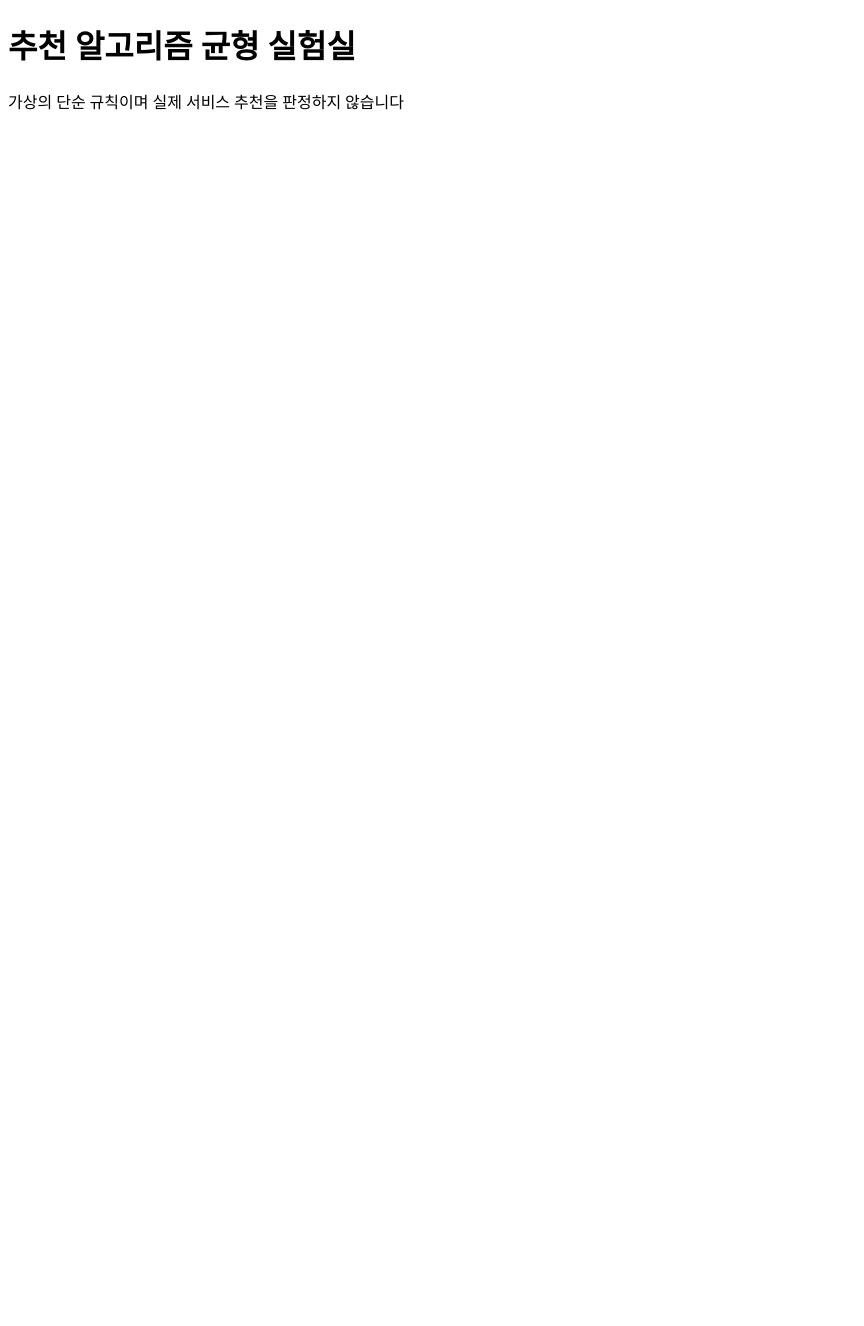
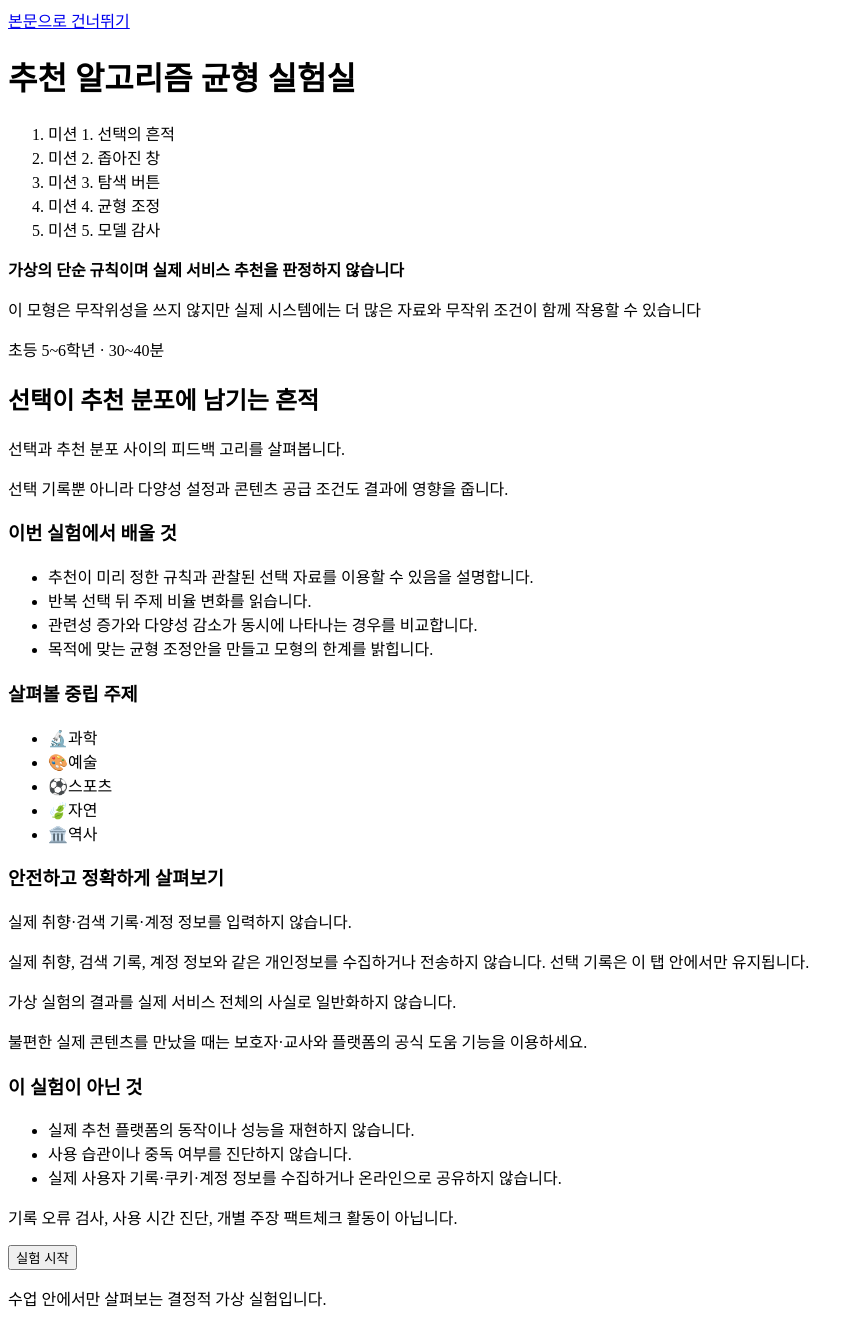
Before and after one commit to WBmaker2/recommendation-balance-lab, a React (Vite) app: page / in a window 1280 px wide. Shown: the whole page, without its empty margins (0-864 px from the left). Before the commit the page ends 800 px from the top, so only its background shows below. Built offline with nearby package versions, Linux system fonts and the light colour scheme.

Commit message:
feat: add safe classroom experiment introduction

```diff
--- a/src/App.tsx
+++ b/src/App.tsx
@@ -1,8 +1,24 @@
+import { useReducer } from 'react';
+import { AppShell } from './components/layout/AppShell';
+import { IntroScreen } from './features/intro/IntroScreen';
+import { experimentReducer, initialExperimentState, missionForStage } from './domain/experimentState';
+
 export default function App(): React.JSX.Element {
+  const [state, dispatch] = useReducer(experimentReducer, undefined, initialExperimentState);
+  const mission = missionForStage(state.stage);
+
   return (
-    <main>
-      <h1>추천 알고리즘 균형 실험실</h1>
-      <p>가상의 단순 규칙이며 실제 서비스 추천을 판정하지 않습니다</p>
-    </main>
+    <AppShell stage={state.stage} onReset={() => dispatch({ type: 'RESET' })}>
+      {state.stage === 'intro' ? (
+        <IntroScreen onStart={() => dispatch({ type: 'START' })} />
+      ) : (
+        <section aria-labelledby="mission-stage-title">
+          <h2 id="mission-stage-title">
+            {mission ? `미션 ${mission.order}. ${mission.title}` : '실험 결과'}
+          </h2>
+          {mission ? <p>미션 {mission.order}을 시작해 보세요.</p> : <p>다음 활동을 준비하고 있습니다.</p>}
+        </section>
+      )}
+    </AppShell>
   );
 }
--- /dev/null
+++ b/src/components/common/ModelBoundaryNotice.tsx
@@ -0,0 +1,10 @@
+import { MODEL_WARNING, RANDOMNESS_NOTICE } from '../../data/learningCopy';
+
+export function ModelBoundaryNotice(): React.JSX.Element {
+  return (
+    <aside aria-label="가상 모델 안내">
+      <strong>{MODEL_WARNING}</strong>
+      <p>{RANDOMNESS_NOTICE}</p>
+    </aside>
+  );
+}
--- /dev/null
+++ b/src/components/common/ResetExperimentButton.tsx
@@ -0,0 +1,39 @@
+import { useState } from 'react';
+
+interface ResetExperimentButtonProps {
+  onReset(): void;
+}
+
+export function ResetExperimentButton({ onReset }: ResetExperimentButtonProps): React.JSX.Element {
+  const [isOpen, setIsOpen] = useState(false);
+
+  const confirmReset = (): void => {
+    setIsOpen(false);
+    onReset();
+  };
+
+  return (
+    <>
+      <button type="button" onClick={() => setIsOpen(true)}>
+        기록 지우기
+      </button>
+      {isOpen ? (
+        <div
+          role="dialog"
+          aria-modal="true"
+          aria-labelledby="reset-dialog-title"
+        >
+          <h2 id="reset-dialog-title">실험 기록 지우기 확인</h2>
+          <p>이 기록은 어디에도 전송되거나 저장되지 않았습니다.</p>
+          <p>지금 화면의 실험 상태를 지우고 처음으로 돌아갈까요?</p>
+          <button type="button" onClick={() => setIsOpen(false)}>
+            취소
+          </button>
+          <button type="button" onClick={confirmReset}>
+            기록을 지우고 처음으로
+          </button>
+        </div>
+      ) : null}
+    </>
+  );
+}
--- /dev/null
+++ b/src/components/common/TopicBadge.tsx
@@ -0,0 +1,15 @@
+import type { TopicDefinition } from '../../domain/types';
+
+export interface TopicBadgeProps {
+  topic: TopicDefinition;
+  decorativeIcon?: boolean;
+}
+
+export function TopicBadge({ topic, decorativeIcon = false }: TopicBadgeProps): React.JSX.Element {
+  return (
+    <span data-pattern={topic.pattern}>
+      <span aria-hidden={decorativeIcon}>{topic.icon}</span>
+      <span>{topic.label}</span>
+    </span>
+  );
+}
--- /dev/null
+++ b/src/components/layout/AppShell.tsx
@@ -0,0 +1,31 @@
+import type { ReactNode } from 'react';
+import type { ExperimentStage } from '../../domain/experimentState';
+import { ModelBoundaryNotice } from '../common/ModelBoundaryNotice';
+import { ResetExperimentButton } from '../common/ResetExperimentButton';
+import { StageProgress } from './StageProgress';
+
+export interface AppShellProps {
+  stage: ExperimentStage;
+  onReset(): void;
+  children: ReactNode;
+}
+
+export function AppShell({ stage, onReset, children }: AppShellProps): React.JSX.Element {
+  return (
+    <div>
+      <a href="#main-content">본문으로 건너뛰기</a>
+      <header>
+        <h1>추천 알고리즘 균형 실험실</h1>
+        <StageProgress stage={stage} />
+        <ModelBoundaryNotice />
+        {stage === 'intro' ? null : <ResetExperimentButton onReset={onReset} />}
+      </header>
+      <main id="main-content" tabIndex={-1}>
+        {children}
+      </main>
+      <footer>
+        <p>수업 안에서만 살펴보는 결정적 가상 실험입니다.</p>
+      </footer>
+    </div>
+  );
+}
--- /dev/null
+++ b/src/components/layout/StageProgress.tsx
@@ -0,0 +1,26 @@
+import { MISSIONS } from '../../data/missions';
+import { missionForStage } from '../../domain/experimentState';
+import type { ExperimentStage } from '../../domain/experimentState';
+
+interface StageProgressProps {
+  stage: ExperimentStage;
+}
+
+export function StageProgress({ stage }: StageProgressProps): React.JSX.Element {
+  const currentMission = missionForStage(stage);
+
+  return (
+    <nav aria-label="미션 진행">
+      <ol>
+        {MISSIONS.map((mission) => (
+          <li
+            key={mission.id}
+            aria-current={currentMission?.id === mission.id ? 'step' : undefined}
+          >
+            미션 {mission.order}. {mission.title}
+          </li>
+        ))}
+      </ol>
+    </nav>
+  );
+}
--- /dev/null
+++ b/src/features/intro/IntroScreen.tsx
@@ -0,0 +1,62 @@
+import {
+  FEEDBACK_LOOP_COPY,
+  LEARNING_GOALS,
+  NON_GOALS,
+  PRIVACY_NOTICE,
+  UNCOMFORTABLE_CONTENT_GUIDANCE,
+} from '../../data/learningCopy';
+import { TOPICS } from '../../data/topics';
+import { TopicBadge } from '../../components/common/TopicBadge';
+
+export interface IntroScreenProps {
+  onStart(): void;
+}
+
+const feedbackSentences = FEEDBACK_LOOP_COPY.split(' 선택 기록');
+
+export function IntroScreen({ onStart }: IntroScreenProps): React.JSX.Element {
+  return (
+    <section aria-labelledby="intro-title">
+      <p>초등 5~6학년 · 30~40분</p>
+      <h2 id="intro-title">선택이 추천 분포에 남기는 흔적</h2>
+      <p>{feedbackSentences[0]}</p>
+      <p>선택 기록{feedbackSentences[1]}</p>
+
+      <section aria-labelledby="goals-title">
+        <h3 id="goals-title">이번 실험에서 배울 것</h3>
+        <ul>
+          {LEARNING_GOALS.map((goal) => <li key={goal}>{goal}</li>)}
+        </ul>
+      </section>
+
+      <section aria-labelledby="topics-title">
+        <h3 id="topics-title">살펴볼 중립 주제</h3>
+        <ul>
+          {TOPICS.map((topic) => (
+            <li key={topic.id}><TopicBadge topic={topic} decorativeIcon /></li>
+          ))}
+        </ul>
+      </section>
+
+      <section aria-labelledby="safety-title">
+        <h3 id="safety-title">안전하고 정확하게 살펴보기</h3>
+        <p>실제 취향·검색 기록·계정 정보를 입력하지 않습니다.</p>
+        <p>{PRIVACY_NOTICE}</p>
+        <p>가상 실험의 결과를 실제 서비스 전체의 사실로 일반화하지 않습니다.</p>
+        <p>{UNCOMFORTABLE_CONTENT_GUIDANCE}</p>
+      </section>
+
+      <section aria-labelledby="not-goals-title">
+        <h3 id="not-goals-title">이 실험이 아닌 것</h3>
+        <ul>
+          {NON_GOALS.map((nonGoal) => <li key={nonGoal}>{nonGoal}</li>)}
+        </ul>
+        <p>기록 오류 검사, 사용 시간 진단, 개별 주장 팩트체크 활동이 아닙니다.</p>
+      </section>
+
+      <button type="button" className="gi-pulse" onClick={onStart}>
+        실험 시작
+      </button>
+    </section>
+  );
+}
```
Also changed, not shown: 1 other file (tests, documents, lock files or other folders).
